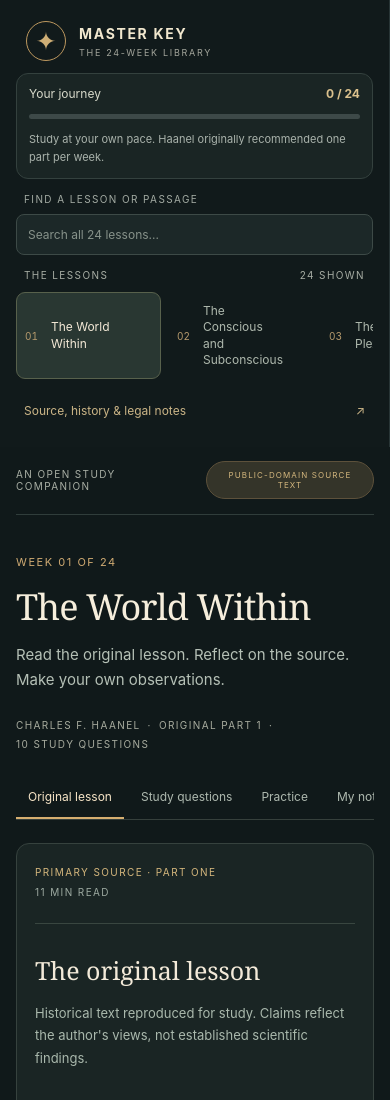
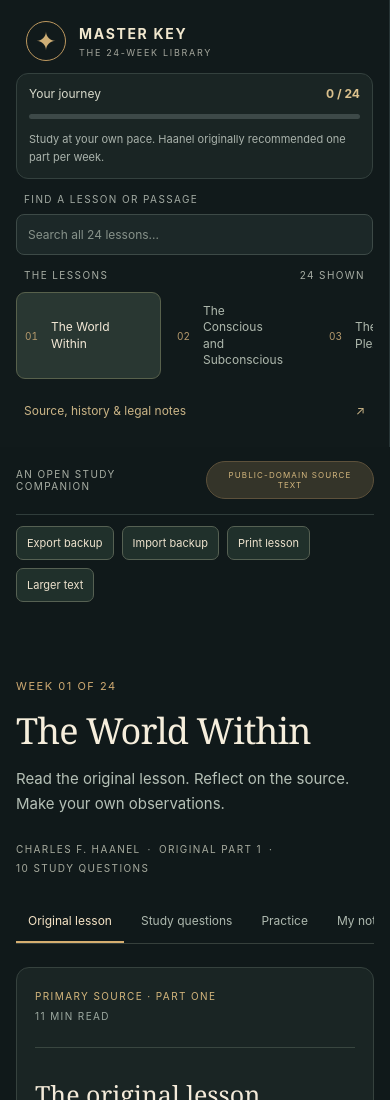
Before and after one commit to MichaelWave369/MasterKeySystem, a React (Vite) app: page / in a window 390 px wide. Shown: the top 1100 px of the page. Built offline with nearby package versions, Linux system fonts and the light colour scheme.

Commit message:
Wire offline study and safe backups into React, print styles, and CI tests

```diff
--- a/index.html
+++ b/index.html
@@ -4,6 +4,8 @@
     <meta charset="UTF-8" />
     <meta name="viewport" content="width=device-width, initial-scale=1.0" />
     <meta name="theme-color" content="#0d1718" />
+    <link rel="manifest" href="%BASE_URL%manifest.webmanifest" />
+    <link rel="icon" href="%BASE_URL%icons/icon.svg" type="image/svg+xml" />
     <meta name="description" content="Study the complete public-domain Master Key System by Charles F. Haanel: 24 lessons, 240 questions, private notes, and a practice timer." />
     <title>The Master Key System | 24-Week Study Library</title>
   </head>
--- a/scripts/serve-pages-preview.mjs
+++ b/scripts/serve-pages-preview.mjs
@@ -11,6 +11,7 @@ const prefix = "/MasterKeySystem/";
 const root = resolve("dist");
 const types = {
   ".html": "text/html; charset=utf-8",
+  ".webmanifest": "application/manifest+json",
   ".js": "text/javascript; charset=utf-8",
   ".css": "text/css; charset=utf-8",
   ".json": "application/json; charset=utf-8",
--- a/src/App.jsx
+++ b/src/App.jsx
@@ -1,5 +1,6 @@
 import React, { useEffect, useMemo, useState } from "react";
 import lessons from "./data/lessons.json";
+import LibraryTools from "./components/LibraryTools.jsx";
 
 const TOTAL = lessons.length;
 const TABS = [
@@ -64,6 +65,7 @@ export default function App() {
   const [tab, setTab] = useState("read");
   const [done, setDone] = useStored("mks.completed.v1", []);
   const [notes, setNotes] = useStored("mks.notes.v1", {});
+  const [readerSize, setReaderSize] = useStored("mks.readerSize.v1", "normal");
   const [query, setQuery] = useState("");
   const [showAbout, setShowAbout] = useState(false);
   const [duration, setDuration] = useState(15);
@@ -117,6 +119,15 @@ export default function App() {
     setRunning(false);
   }
 
+  function restoreStudy(backup) {
+    setNotes(backup.notes);
+    setDone(backup.completed);
+    setWeek(backup.week);
+    setTab("notes");
+    setShowAbout(false);
+    window.history.replaceState(null, "", "#week-" + backup.week);
+  }
+
   function toggleComplete() {
     setDone(previous => complete
       ? previous.filter(value => value !== current.week)
@@ -165,11 +176,16 @@ export default function App() {
         </button>
       </aside>
 
-      <main className="main-content">
+      <main className={"main-content" + (readerSize === "large" ? " reader-large" : "")}>
         <header className="top-bar">
           <span className="eyebrow">AN OPEN STUDY COMPANION</span>
           <span className="public-domain">PUBLIC-DOMAIN SOURCE TEXT</span>
         </header>
+        <LibraryTools
+          notes={notes} completed={done} week={current.week}
+          readerSize={readerSize} onReaderSizeChange={setReaderSize}
+          onRestore={restoreStudy}
+        />
 
         {showAbout ? (
           <section className="about-view">
@@ -178,7 +194,7 @@ export default function App() {
             <p className="lead">Charles F. Haanel's <em>The Master Key System</em> is presented here as a historic primary source, organized into its 24 original parts and accompanying sets of study questions.</p>
             <div className="reader-card about-card">
               <h2>What is included</h2>
-              <p>The original 24 parts, all 240 study questions with their printed answers, a private note space, optional progress tracking, searchable passages, and a simple practice timer.</p>
+              <p>The original 24 parts, all 240 study questions with their printed answers, private notes with local backup and restore, completion tracking, searchable passages, offline access after your first visit, print mode, and a simple practice timer.</p>
               <h2>Text provenance</h2>
               <p>This edition is transcribed from the 156-page PDF supplied by the project's founder. PDF page markers and unrelated site branding were removed. Original language and historical claims are otherwise kept as source material. Some inherited scanning or transcription errors may remain; readers should consult the historical edition when exact wording is important.</p>
               <h2>Historically important, not scientific proof</h2>
@@ -270,7 +286,7 @@ export default function App() {
                 <p className="source-note">Record what resonates, what you question, and what you want to investigate. Notes are stored locally, not sent to a server.</p>
                 <label className="notes-label" htmlFor="lesson-notes">NOTES FOR WEEK {current.week}</label>
                 <textarea id="lesson-notes" className="notes-area" value={notes[current.week] || ""} onChange={event => setNotes(previous => ({ ...previous, [current.week]: event.target.value }))} placeholder="What did you notice? What claims deserve a closer look?" rows={12} />
-                <p className="source-note">Browser storage can be cleared. Copy important notes elsewhere to back them up.</p>
+                <p className="source-note">Browser storage can be cleared. Use Export backup above to save your notes and completed lessons as a local JSON file.</p>
               </section>
             )}
 
--- a/src/main.jsx
+++ b/src/main.jsx
@@ -37,3 +37,13 @@ createRoot(document.getElementById("root")).render(
     </AppErrorBoundary>
   </React.StrictMode>
 );
+
+// The Vite output is versioned and precached during production builds. Offline
+// reading becomes available after the first successful visit with a connection.
+if (import.meta.env.PROD && "serviceWorker" in navigator) {
+  window.addEventListener("load", () => {
+    navigator.serviceWorker.register(import.meta.env.BASE_URL + "sw.js", {
+      scope: import.meta.env.BASE_URL,
+    }).catch(error => console.warn("Offline reading unavailable:", error));
+  });
+}
--- a/src/styles.css
+++ b/src/styles.css
@@ -137,3 +137,31 @@ button:disabled { opacity: .35; cursor: not-allowed; }
   .question-item summary { padding: 14px; gap: 9px; }
   .question-answer { padding-left: 23px; }
 }
+
+/* Library controls, backup feedback, adjustable reader size */
+.library-utilities { display: flex; align-items: center; justify-content: space-between; gap: 14px; padding: 14px 0; flex-wrap: wrap; }
+.utility-buttons { display: flex; align-items: center; flex-wrap: wrap; gap: 8px; }
+.utility-button { border: 1px solid #566153; background: #20302b; border-radius: 7px; color: #eee3ce; padding: 9px 13px; font-size: 12px; }
+.utility-button:hover { background: #30443a; }
+.utility-button[aria-pressed="true"] { border-color: #c9ac78; background: #504b36; color: #f6e9c7; }
+.file-import { position: absolute; width: 1px; height: 1px; opacity: 0; overflow: hidden; pointer-events: none; }
+.utility-status { color: #d6c18e; font-size: 12px; margin: 0; min-height: 1em; max-width: 450px; line-height: 1.4; }
+.reader-large .source-text p { font-size: clamp(20px, 2vw, 23px); line-height: 1.95; }
+@media (max-width: 760px) {
+  .library-utilities { padding: 11px 0; }
+  .utility-button { font-size: 11px; padding: 9px 10px; }
+}
+@media print {
+  :root, body, .main-content { background: #fff !important; color: #161616 !important; }
+  .app-shell { display: block !important; }
+  .sidebar, .top-bar, .library-utilities, .tabs, .lesson-footer, .site-footer, .orbit-art { display: none !important; }
+  .main-content { padding: 0 !important; }
+  .hero { min-height: 0; padding: 0 0 16px; }
+  .hero h1, .hero p, .hero-meta, .section-kicker { color: #111 !important; }
+  .reader-card { border: none; padding: 0; background: #fff !important; }
+  .reader-card h2, .reader-card h3, .source-text p, .source-note, .card-top, .source-tag { color: #111 !important; }
+  .source-text { max-width: none; margin-top: 10px; }
+  .source-text p { font-size: 11pt !important; line-height: 1.6 !important; margin: 0 0 12px; }
+  .source-text p, blockquote { break-inside: avoid; }
+  .reader-card { box-shadow: none !important; }
+}
```
Also changed, not shown: package.json (+4 -3 lines), 2 other files (tests, documents, lock files or other folders).
